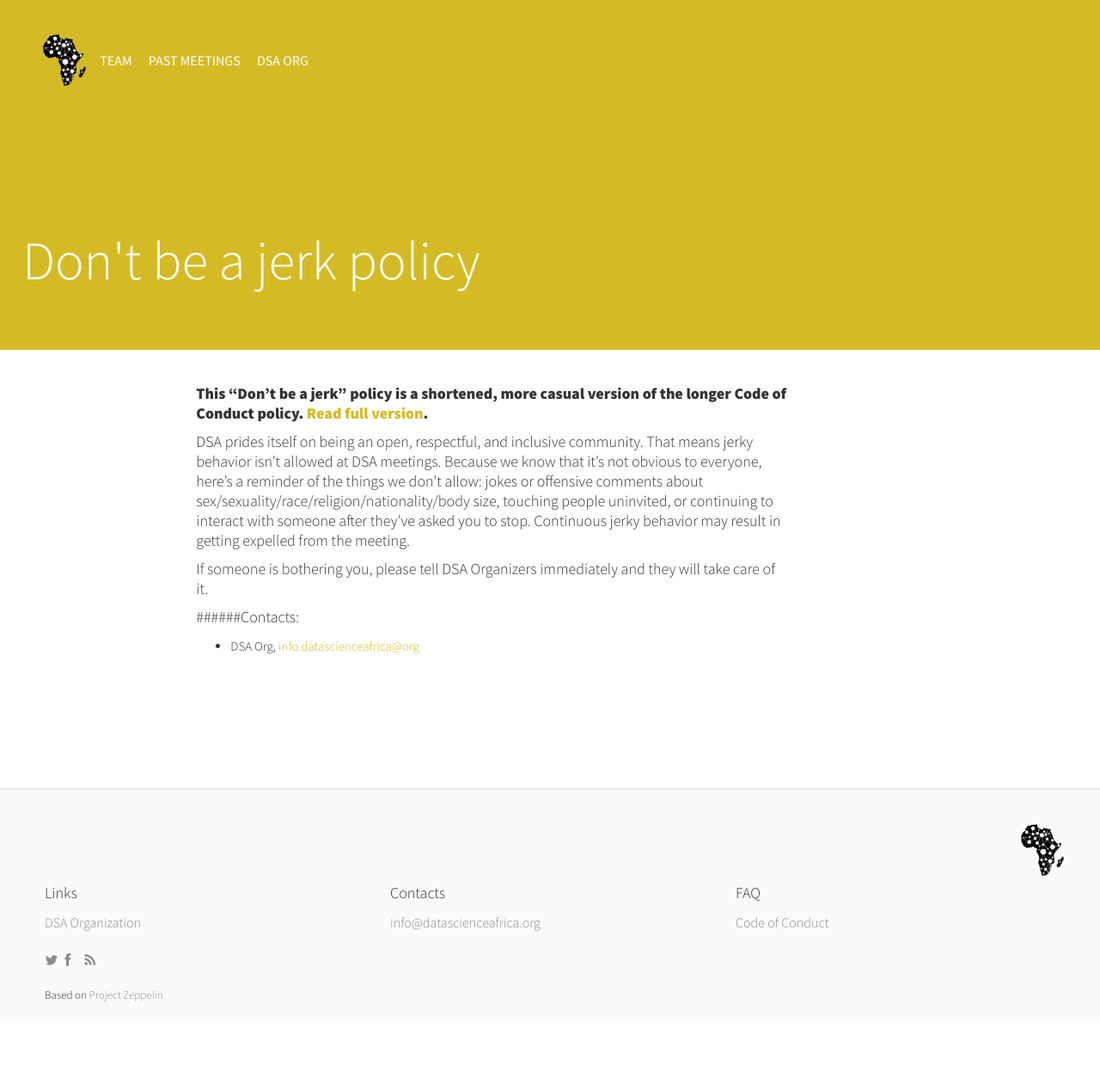
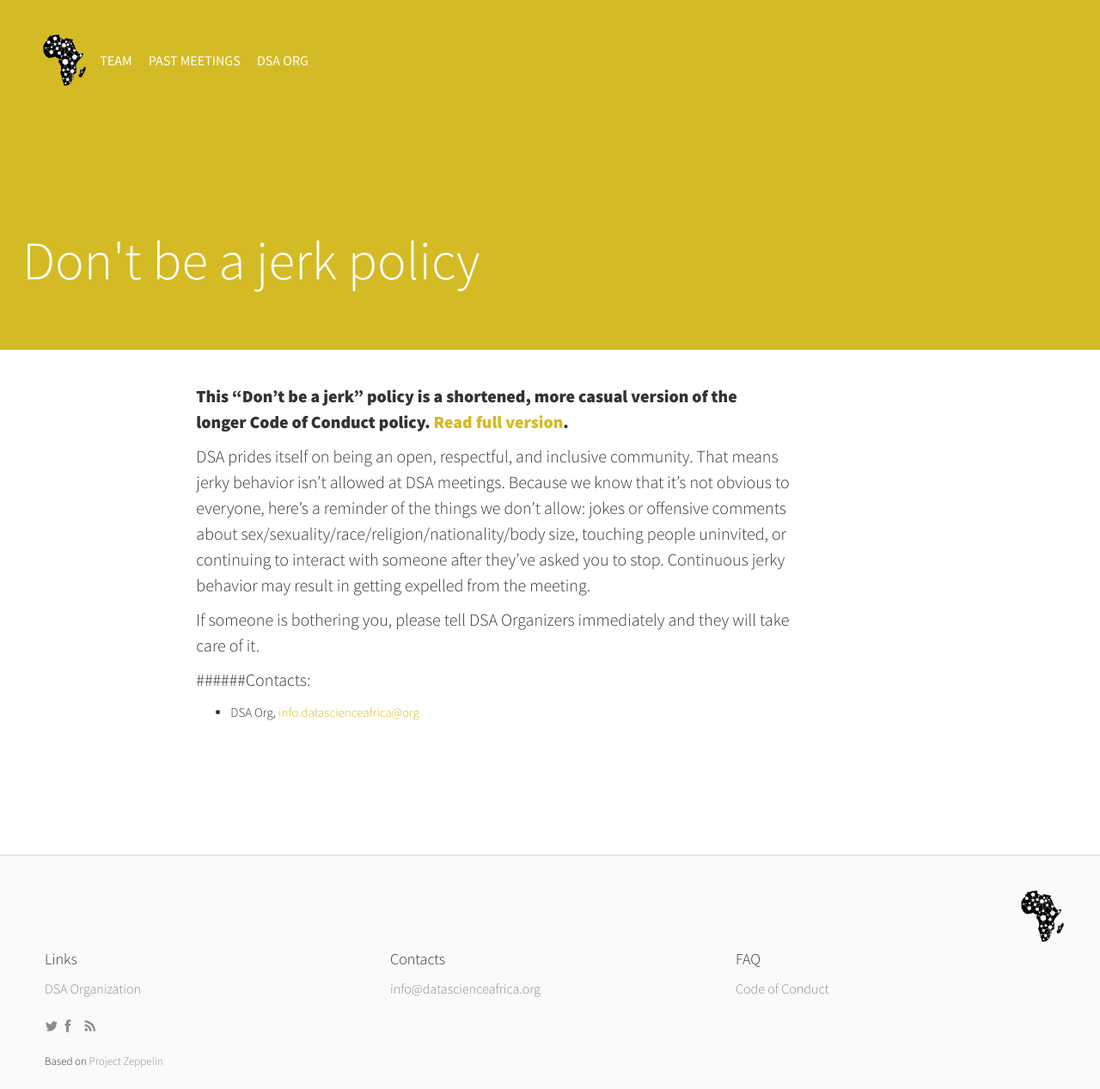
Before and after one commit to datsciafrica/dsa2024nyeri, a Jekyll site: the page built from cod.md, in a window 1280 px wide and 1267 px high. Shown: the whole window at 86% size. Built offline with Jekyll 4.4.1, drawn with Linux system fonts in a browser that asks for light colours; nearby versions of some CDN libraries; some web fonts are replaced; comment, search, counter and statistics services are not loaded.

Commit message:
update on font

```diff
--- a/_sass/partials/_global.scss
+++ b/_sass/partials/_global.scss
@@ -30,7 +30,7 @@ section {
     }
 }
 p {
-    font-size: 18px;
+    font-size: 20px;
     font-weight: 300;
     line-height: $base-line-height;
 }
--- a/css/new.css
+++ b/css/new.css
@@ -85,3 +85,7 @@
   -webkit-transition: all 0.35s ease;
   transition: all 0.35s ease;
 }
+
+.post-body p {
+    font-size: 20px;
+}
```
Also changed, not shown: css/main.css, 2 other files.
